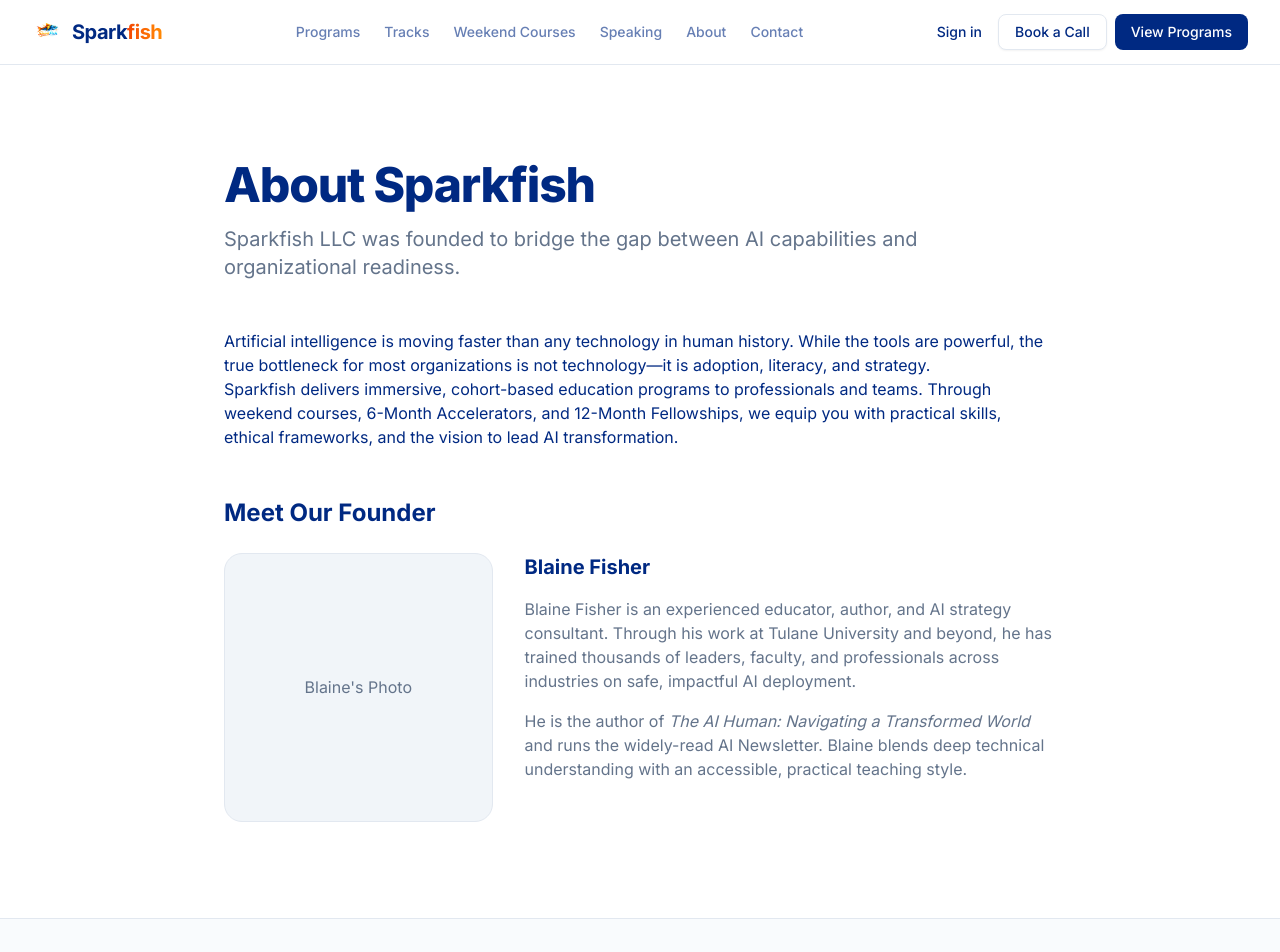
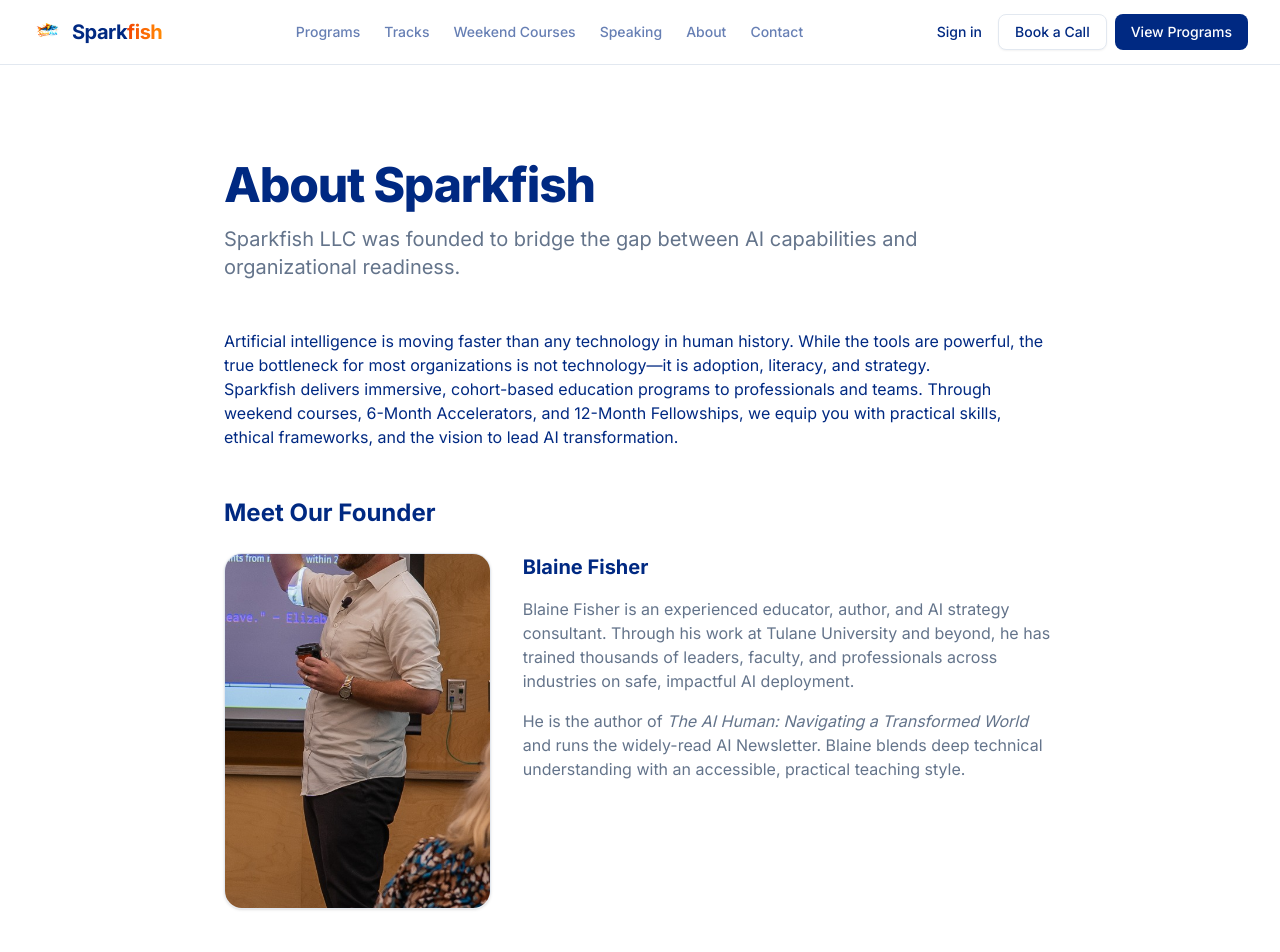
Before and after one commit to Bfisher911/Sparkfish, a Next.js app: page /about in a window 1280 px wide. Shown: the top 952 px of the page. Built offline with nearby package versions, Linux system fonts and the light colour scheme.

Commit message:
Add profile picture to about page

```diff
--- a/src/app/about/page.tsx
+++ b/src/app/about/page.tsx
@@ -1,4 +1,5 @@
 import { Metadata } from "next";
+import Image from "next/image";
 
 export const metadata: Metadata = {
     title: "About Us | Sparkfish",
@@ -30,9 +31,14 @@
                 <h2 className="text-2xl font-bold mt-12 mb-4">Meet Our Founder</h2>
 
                 <div className="flex flex-col md:flex-row gap-8 items-start mt-6">
-                    <div className="bg-slate-100 dark:bg-slate-800 rounded-2xl w-full md:w-1/3 aspect-square flex items-center justify-center p-8 text-center border">
-                        {/* Placeholder for Blaine's photo */}
-                        <span className="text-muted-foreground">Blaine's Photo</span>
+                    <div className="relative rounded-2xl w-full md:w-1/3 aspect-[3/4] overflow-hidden border shadow-sm">
+                        <Image
+                            src="/blaine_profile.jpg"
+                            alt="Blaine Fisher"
+                            fill
+                            className="object-cover"
+                            sizes="(max-width: 768px) 100vw, 33vw"
+                        />
                     </div>
                     <div className="md:w-2/3 space-y-4">
                         <h3 className="text-xl font-bold">Blaine Fisher</h3>
```
Also changed, not shown: public/blaine_profile.jpg (added).
